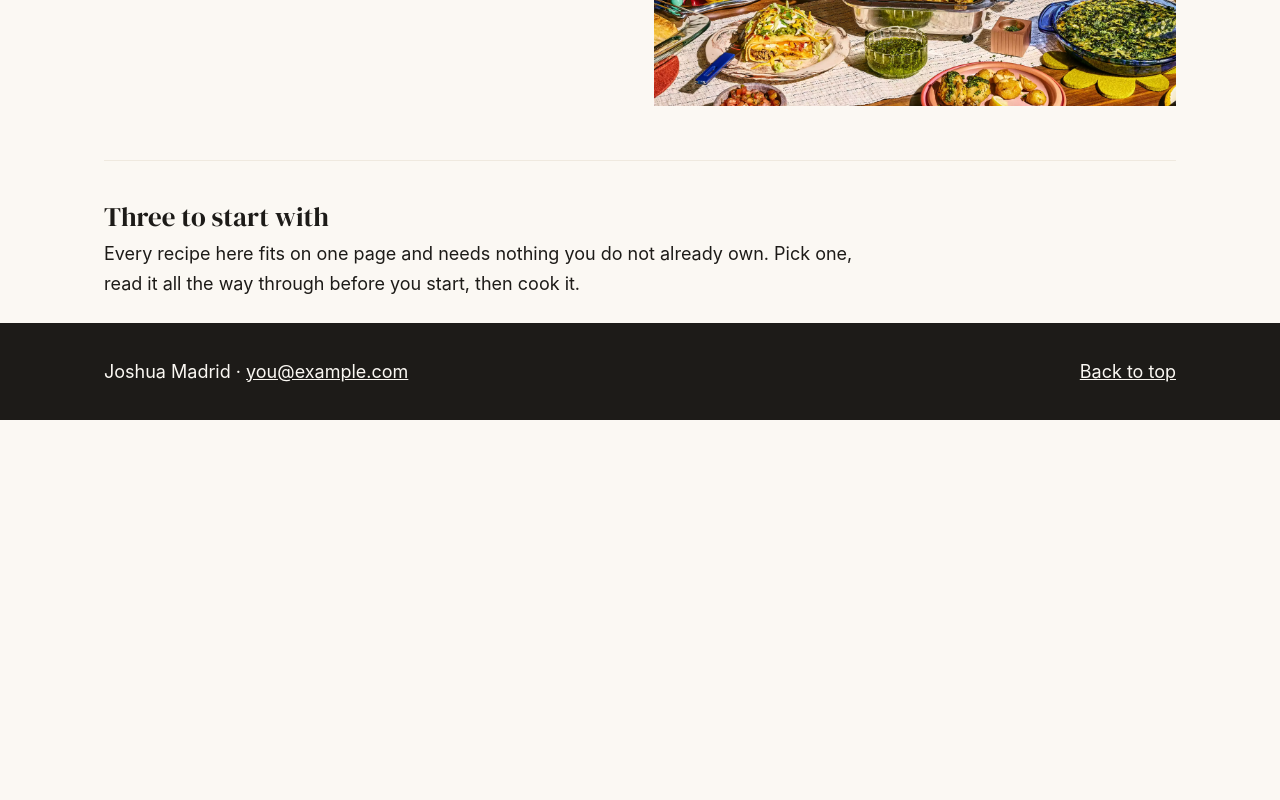
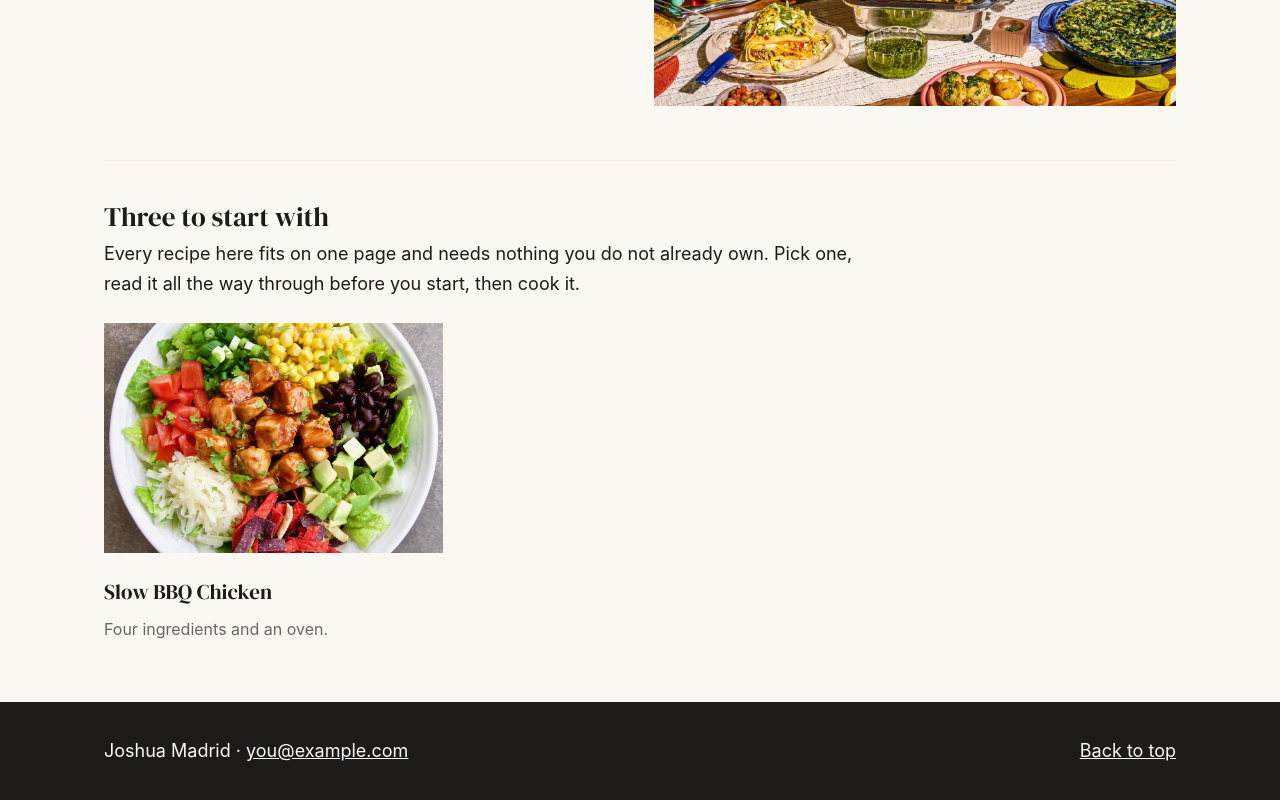
Before and after one commit to JoshuaMadrid/practice-4-joshuamadrid, a plain HTML site: page index.html in a window 1280 px wide. Shown: the part 390-1190 px from the top of the page. Before the commit the page ends 810 px from the top, so only its background shows below. Drawn offline with Linux system fonts and the light colour scheme.

Commit message:
style card

```diff
--- a/css/styles.css
+++ b/css/styles.css
@@ -114,3 +114,25 @@ h1 {
 .section-head p {
   max-width: 68ch;
 }
+
+.cards {
+  display: grid;
+  grid-template: auto / 1fr 1fr 1fr;
+  gap: 28px;
+  padding-bottom: 60px;
+}
+
+.card img {
+  width: 100%;
+  height: 230px;
+  object-fit: cover;
+}
+
+.card h3 {
+  margin: 14px 0 6px;
+}
+
+.card p {
+  font-size: 16px;
+  color: #6B6560;
+}
--- a/index.html
+++ b/index.html
@@ -56,6 +56,14 @@
             <p>Every recipe here fits on one page and needs nothing you do not already own. Pick one, read it all the way through before you start, then cook it.</p>
         </section>
 
+        <section class="cards">
+            <article class="card">
+                <img src="images/bbq-chicken-card.jpeg" alt="BBQ chicken thighs">
+                <h3>Slow BBQ Chicken</h3>
+                <p>Four ingredients and an oven.</p>
+            </article>
+        </section>
+
     </main>
 
     <footer class="site-footer">
```
